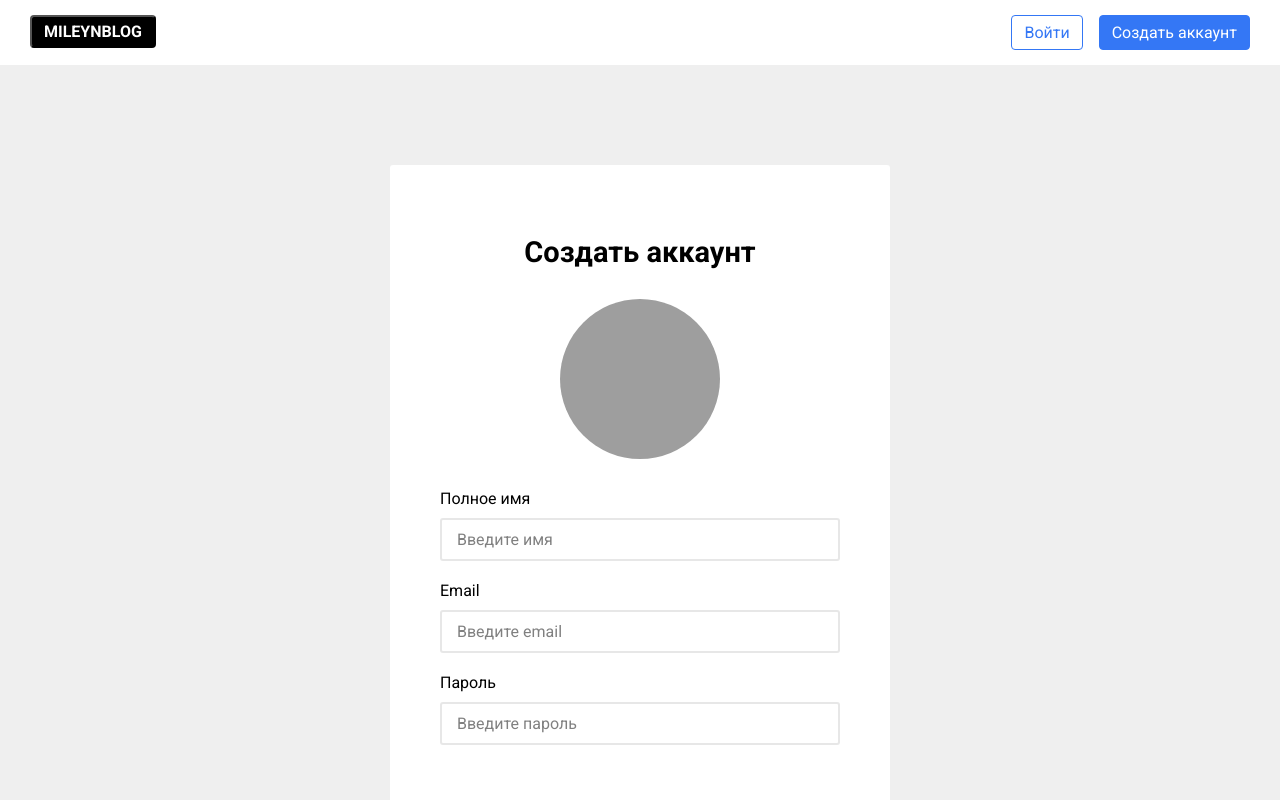
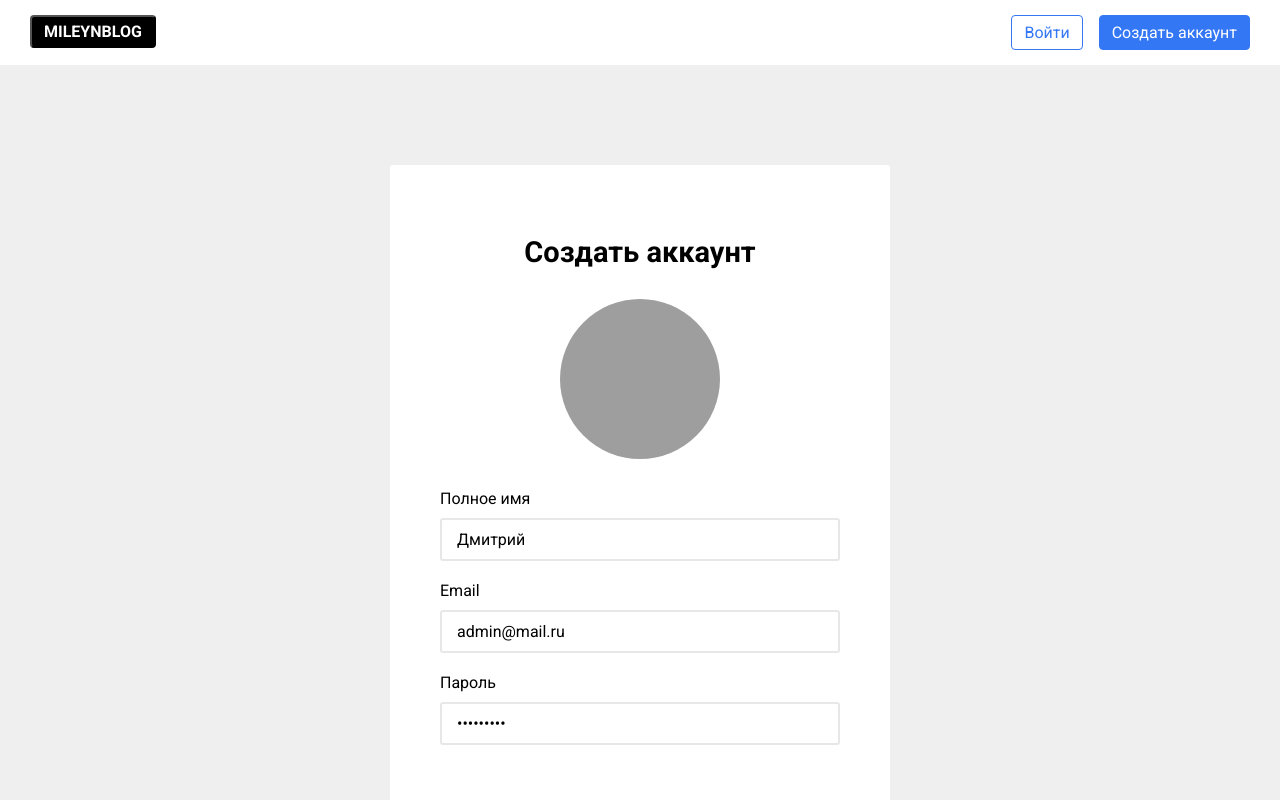
Before and after one commit to LaMileyn/MERN-Posts-App-client-, a React (Create React App) app: page /register in a window 1280 px wide. Shown: the top 800 px of the page. Built offline with nearby package versions, Linux system fonts and the light colour scheme; no server answers; grey boxes are pictures that could not be loaded.

Commit message:
- Исправлена  Регистрация

```diff
--- a/src/pages/RegisterPage/RegisterPage.jsx
+++ b/src/pages/RegisterPage/RegisterPage.jsx
@@ -14,6 +14,11 @@ const RegisterPage = (props) => {
         register, handleSubmit, watch, clearErrors,
         formState: {errors, isValid}
     } = useForm({
+        defaultValues : {
+            email : "admin@mail.ru",
+            fullName : "Дмитрий",
+            password : "123456789"
+        },
         mode: "all"
     })
 
@@ -49,7 +54,6 @@ const RegisterPage = (props) => {
                             name={"fullName"}
                             clearErrors={clearErrors}
                             placeholder={"Введите имя"}
-                            defaultValue={"Amir Ryasancec"}
                             errorMessage={errors.fullName?.message}
                             isError={errors.fullName?.message}
                             {...register("fullName", {required: "Укажите имя"})}
@@ -62,7 +66,6 @@ const RegisterPage = (props) => {
                             name={"email"}
                             clearErrors={clearErrors}
                             placeholder={"Введите email"}
-                            defaultValue={"admin@mail.ru"}
                             errorMessage={errors.email?.message}
                             isError={errors.email?.message}
                             {...register("email", {required: "Укажите почту"})}
@@ -71,7 +74,6 @@ const RegisterPage = (props) => {
                     <div className={style.input}>
                         <TextField
                             type={"password"}
-                            defaultValue={"123456789"}
                             clearErrors={clearErrors}
                             name={"password"}
                             label={"Пароль"}
```
